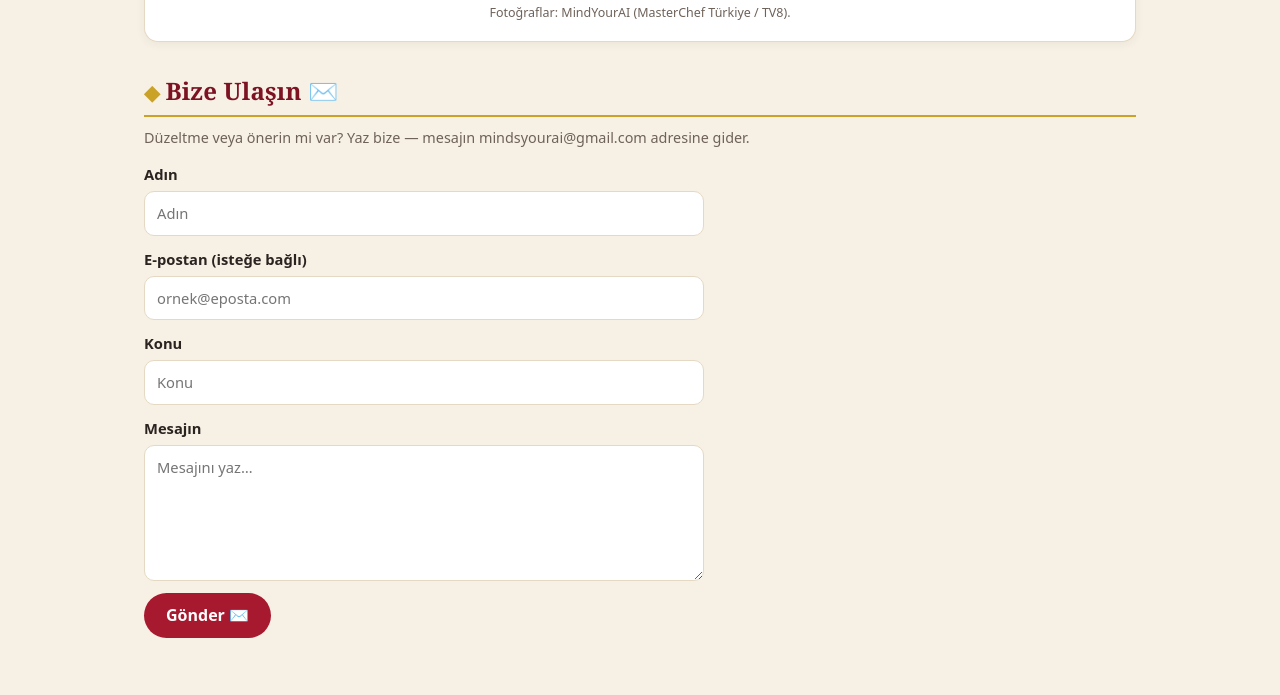
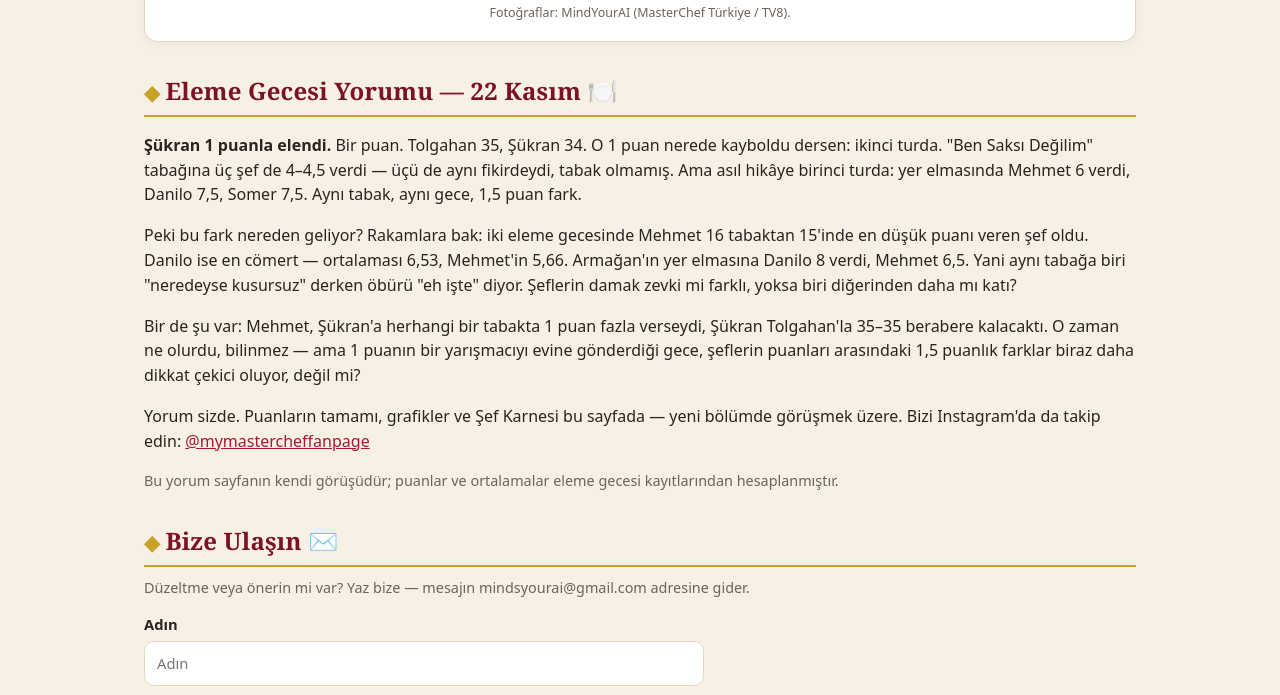
Before and after one commit to mindsyourai/masterchefturkiye, a plain HTML site: page index.html in a window 1280 px wide. Shown: the part 10652-11347 px from the top of the page. Drawn offline with Linux system fonts and the light colour scheme.

Commit message:
Tabak tabak sef karsilastirma grafigi + eleme gecesi yorumu + hafta->tarih temizligi (index.html)

```diff
--- a/index.html
+++ b/index.html
@@ -103,6 +103,15 @@
     <p class="photo-credit">Fotoğraflar: MindYourAI (MasterChef Türkiye / TV8).</p>
   </section>
 
+  <section id="yorum" aria-label="Eleme gecesi yorumu">
+    <h2>Eleme Gecesi Yorumu — 22 Kasım 🍽️</h2>
+    <p><strong>Şükran 1 puanla elendi.</strong> Bir puan. Tolgahan 35, Şükran 34. O 1 puan nerede kayboldu dersen: ikinci turda. "Ben Saksı Değilim" tabağına üç şef de 4–4,5 verdi — üçü de aynı fikirdeydi, tabak olmamış. Ama asıl hikâye birinci turda: yer elmasında Mehmet 6 verdi, Danilo 7,5, Somer 7,5. Aynı tabak, aynı gece, 1,5 puan fark.</p>
+    <p>Peki bu fark nereden geliyor? Rakamlara bak: iki eleme gecesinde Mehmet 16 tabaktan 15'inde en düşük puanı veren şef oldu. Danilo ise en cömert — ortalaması 6,53, Mehmet'in 5,66. Armağan'ın yer elmasına Danilo 8 verdi, Mehmet 6,5. Yani aynı tabağa biri "neredeyse kusursuz" derken öbürü "eh işte" diyor. Şeflerin damak zevki mi farklı, yoksa biri diğerinden daha mı katı?</p>
+    <p>Bir de şu var: Mehmet, Şükran'a herhangi bir tabakta 1 puan fazla verseydi, Şükran Tolgahan'la 35–35 berabere kalacaktı. O zaman ne olurdu, bilinmez — ama 1 puanın bir yarışmacıyı evine gönderdiği gece, şeflerin puanları arasındaki 1,5 puanlık farklar biraz daha dikkat çekici oluyor, değil mi?</p>
+    <p>Yorum sizde. Puanların tamamı, grafikler ve Şef Karnesi bu sayfada — yeni bölümde görüşmek üzere. Bizi Instagram'da da takip edin: <a href="https://www.instagram.com/mymastercheffanpage/" target="_blank" rel="noopener">@mymastercheffanpage</a></p>
+    <p class="note">Bu yorum sayfanın kendi görüşüdür; puanlar ve ortalamalar eleme gecesi kayıtlarından hesaplanmıştır.</p>
+  </section>
+
   <section id="iletisim" aria-label="İletişim">
     <h2>Bize Ulaşın ✉️</h2>
     <p class="note">Düzeltme veya önerin mi var? Yaz bize — mesajın mindsyourai@gmail.com adresine gider.</p>
```
